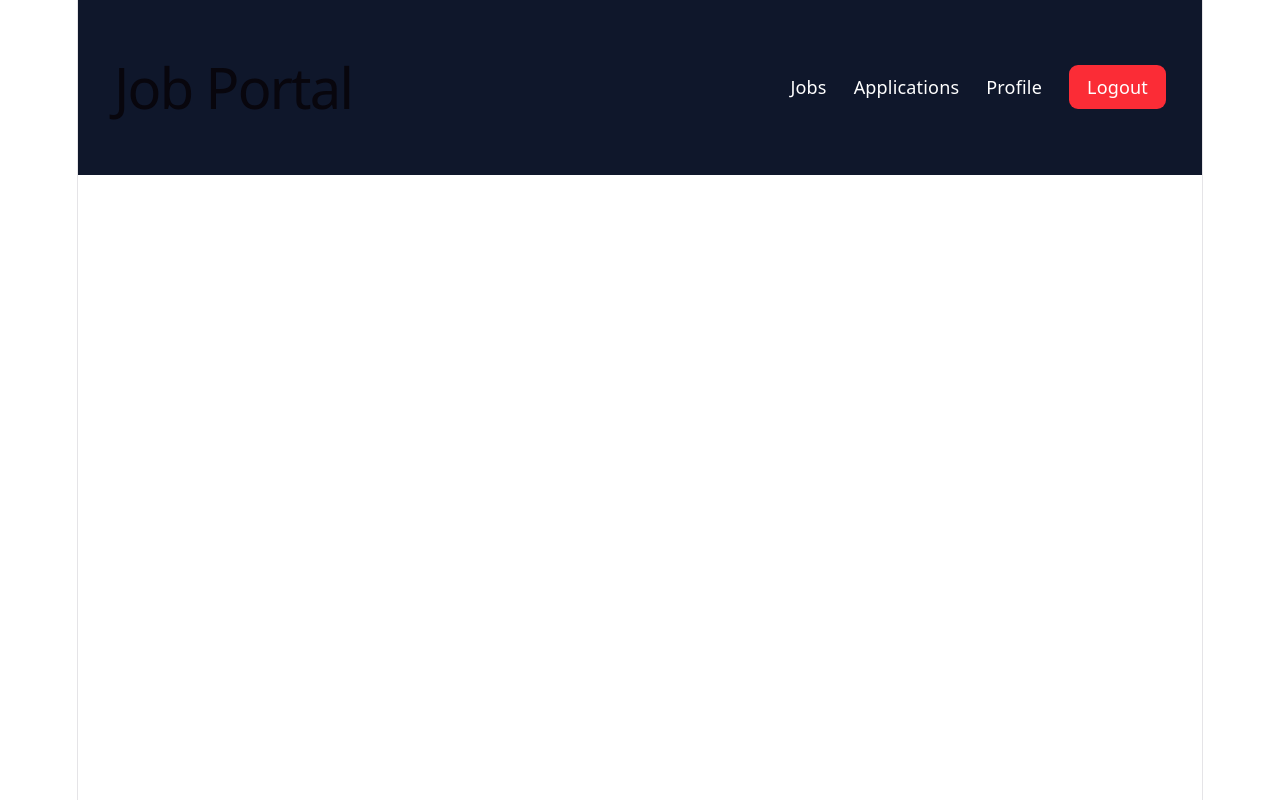
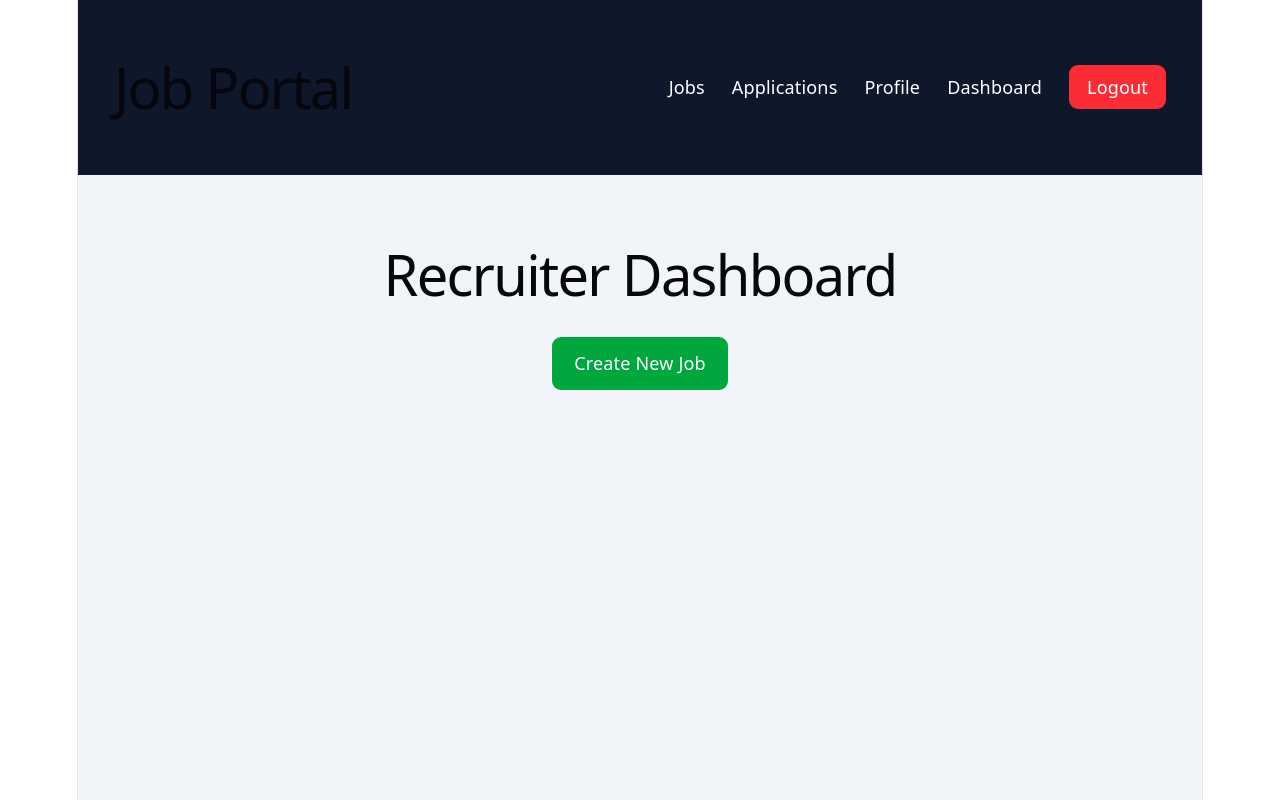
Before and after one commit to crazydevjs/job-portal-mern, a React app in the folder frontend/: page /dashboard in a window 1280 px wide. Shown: the top 800 px of the page. Built offline with nearby package versions, Linux system fonts and the light colour scheme; the HTML template or start-up script is replaced by a standard one.

Commit message:
Recruiter Dashboard Page Working

```diff
--- a/frontend/src/App.jsx
+++ b/frontend/src/App.jsx
@@ -6,6 +6,7 @@ import Jobs from "./pages/Jobs";
 import Profile from "./pages/Profile";
 import MyApplications from "./pages/MyApplications";
 import JobDetails from "./pages/JobDetails";
+import RecruiterDashboard from "./pages/RecruiterDashboard";
 
 import ProtectedRoute from "./components/ProtectedRoute";
 import Navbar from "./components/Navbar";
@@ -41,6 +42,10 @@ function AppContent() {
           path="/job/:id"
           element={<JobDetails />}
         />
+        <Route
+          path="/dashboard"
+          element={<RecruiterDashboard />}
+        />
 
         <Route
           path="/applications"
--- a/frontend/src/components/Navbar.jsx
+++ b/frontend/src/components/Navbar.jsx
@@ -32,6 +32,9 @@ function Navbar() {
                     >
                         Profile
                     </Link>
+                    <Link to="/dashboard" className="hover:text-blue-400">
+                        Dashboard
+                    </Link>
 
                     <button
                         className="bg-red-500 px-4 py-2 rounded-lg hover:bg-red-600"
--- /dev/null
+++ b/frontend/src/pages/RecruiterDashboard.jsx
@@ -0,0 +1,17 @@
+function RecruiterDashboard() {
+  return (
+    <div className="min-h-screen p-8 bg-slate-100">
+
+      <h1 className="text-4xl font-bold mb-8">
+        Recruiter Dashboard
+      </h1>
+
+      <button className="bg-green-600 text-white px-5 py-3 rounded-lg">
+        Create New Job
+      </button>
+
+    </div>
+  );
+}
+
+export default RecruiterDashboard;
```
Lines whose indentation alone changed are shown as unchanged.
